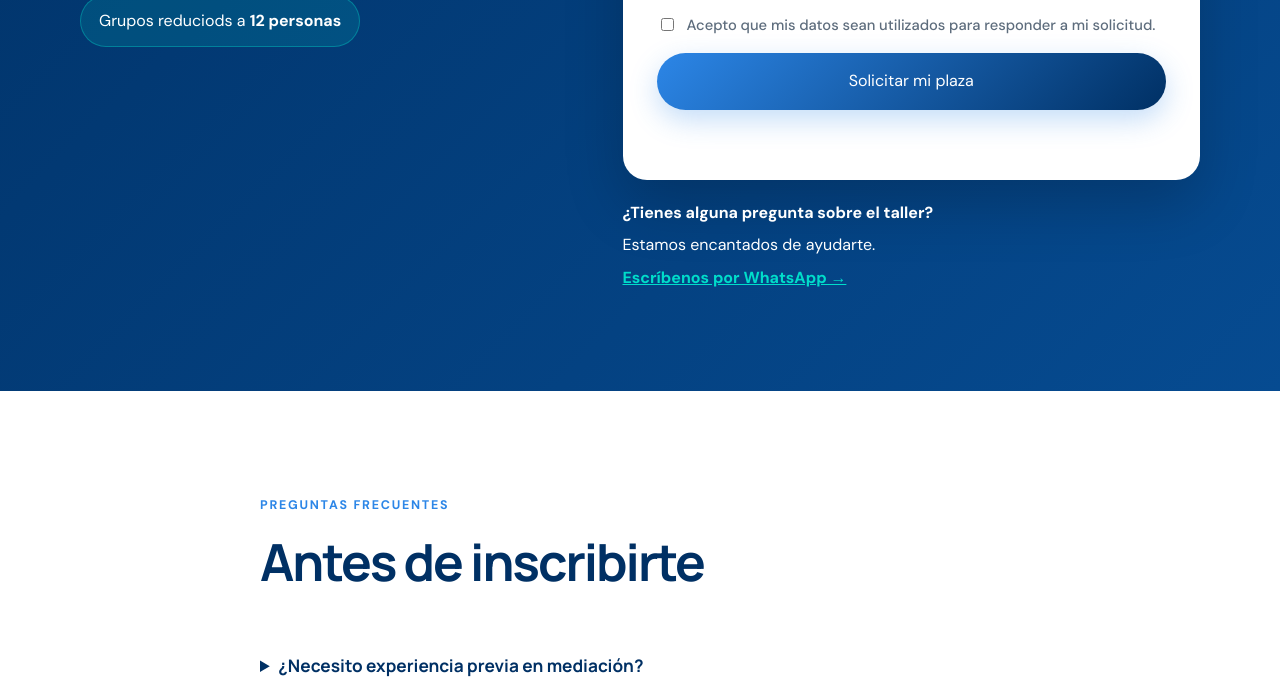
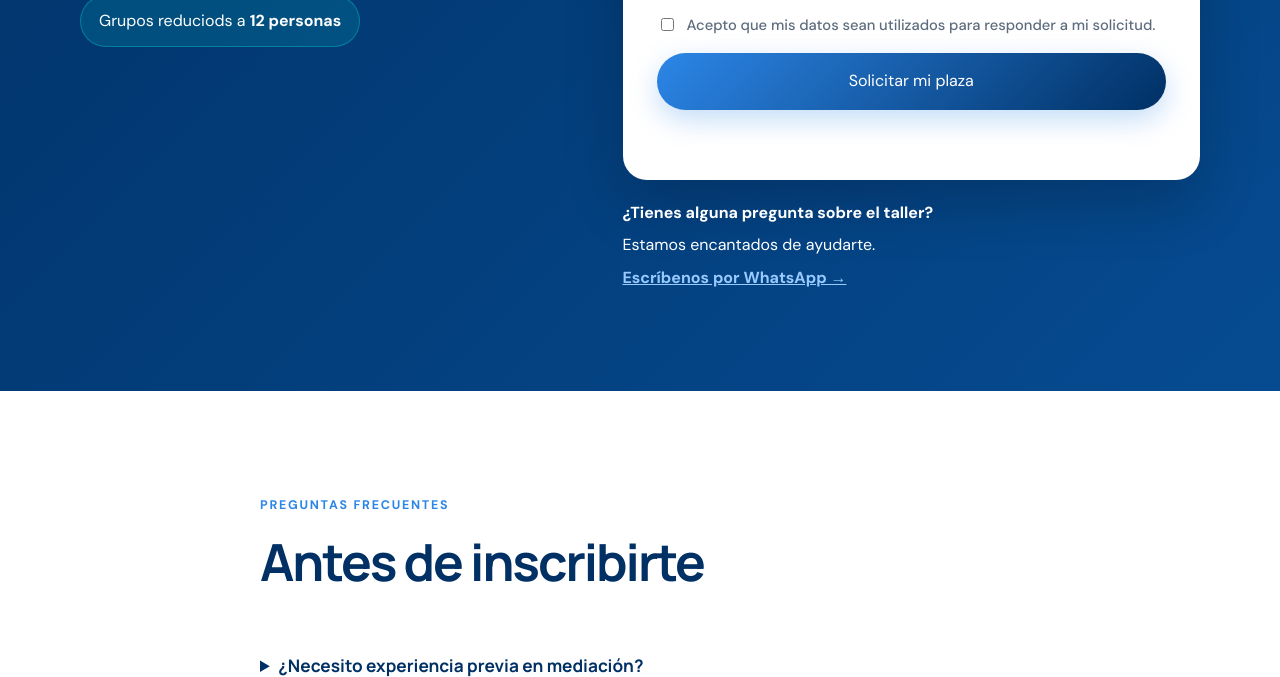
Before and after one commit to Risteski-Mediation/taller-mediacion, a plain HTML site: page index.html in a window 1280 px wide. In both pictures the pointer is over the link "Escríbenos por WhatsApp →". Shown: the part 5128-5805 px from the top of the page. Drawn offline with Linux system fonts and the light colour scheme.

Commit message:
Update styles.css

```diff
--- a/styles.css
+++ b/styles.css
@@ -141,16 +141,14 @@ footer { padding: 34px 0; border-top: 1px solid #e4ebf2; }
   margin: 0 0 6px;
 }
 
-.whatsapp-link {
-  color: #00DDCA;
+.whatsapp-contact .whatsapp-link,
+.whatsapp-contact .whatsapp-link:visited {
+  color: #00DDCA !important;
   font-weight: 700;
   text-decoration: none;
 }
 
-.whatsapp-link:hover {
+.whatsapp-contact .whatsapp-link:hover {
+  color: #99CAFF !important;
   text-decoration: underline;
 }
-
-.whatsapp-link:hover {
-  text-decoration: underline;
-}
```
